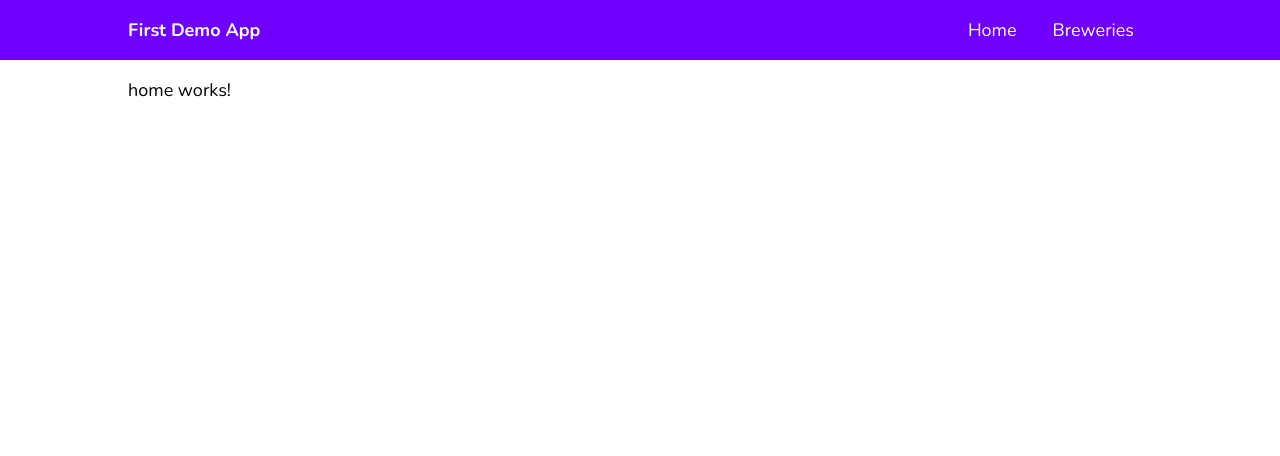
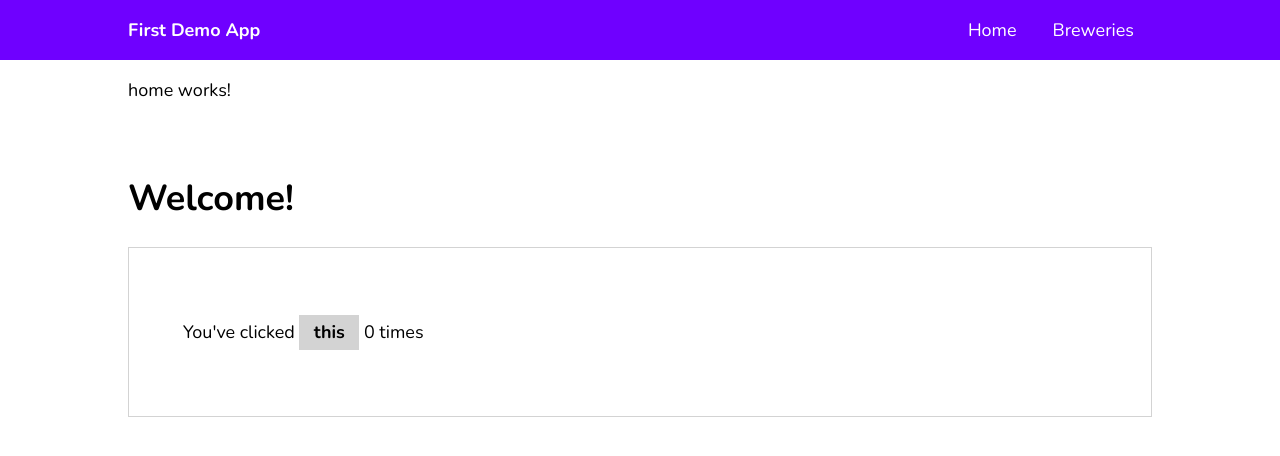
Before and after one commit to mirtalc/angular-crashcourse, an Angular app in the folder my-app/: page / in a window 1280 px wide. Shown: the top 456 px of the page. Built offline with nearby package versions, Linux system fonts and the light colour scheme.

Commit message:
feat(#5): Add One-way data binding: click counter with Interpolation

```diff
--- a/my-app/src/app/home/home.component.html
+++ b/my-app/src/app/home/home.component.html
@@ -1 +1,8 @@
 <p>home works!</p>
+<h1>Welcome!</h1>
+
+<div class="play-container">
+    <!--    Moustache syntax {{ }} ==> Interpolation    -->
+    <!--    (click) ==> Event binding in Angular    -->
+    <p>You've clicked <span (click)="countClick()">this</span> {{ numberOfClicks }} times</p>
+</div>
--- a/my-app/src/app/home/home.component.scss
+++ b/my-app/src/app/home/home.component.scss
@@ -0,0 +1,14 @@
+span{
+    padding: .3em .8em;
+    font-weight: bold;
+    background-color: lightgray;
+
+    cursor: pointer;
+    user-select: none;
+}
+
+.play-container{
+    border: 1px solid lightgray;
+    margin-bottom: 1em;
+    padding: 3em;
+}
--- a/my-app/src/app/home/home.component.ts
+++ b/my-app/src/app/home/home.component.ts
@@ -6,10 +6,17 @@
     styleUrls: ['./home.component.scss']
 })
 export class HomeComponent implements OnInit {
+    // Properties
+    numberOfClicks: number = 0;
 
+    // Methods
     constructor() { }
 
     ngOnInit(): void {
     }
 
+    // Custom methods
+    countClick() {
+        this.numberOfClicks += 1;
     }
+}
```
Lines whose indentation alone changed are shown as unchanged.
